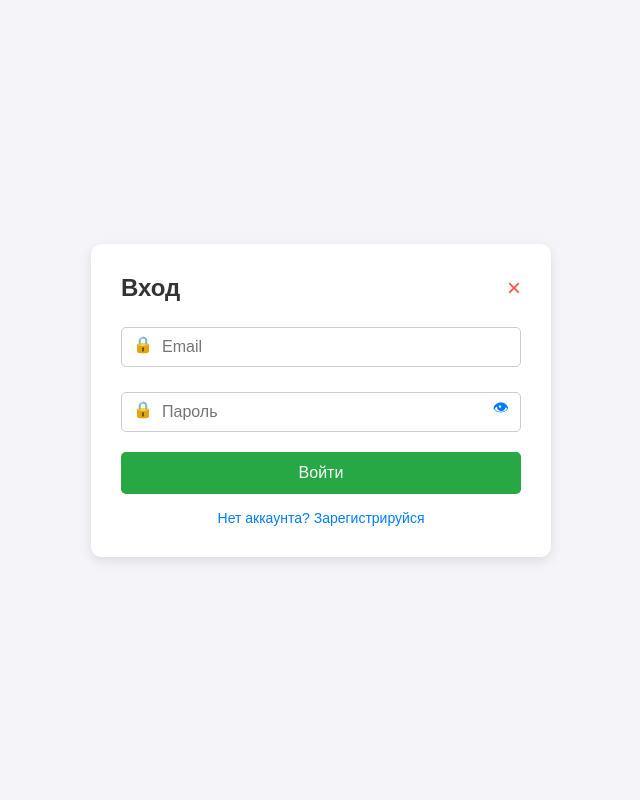
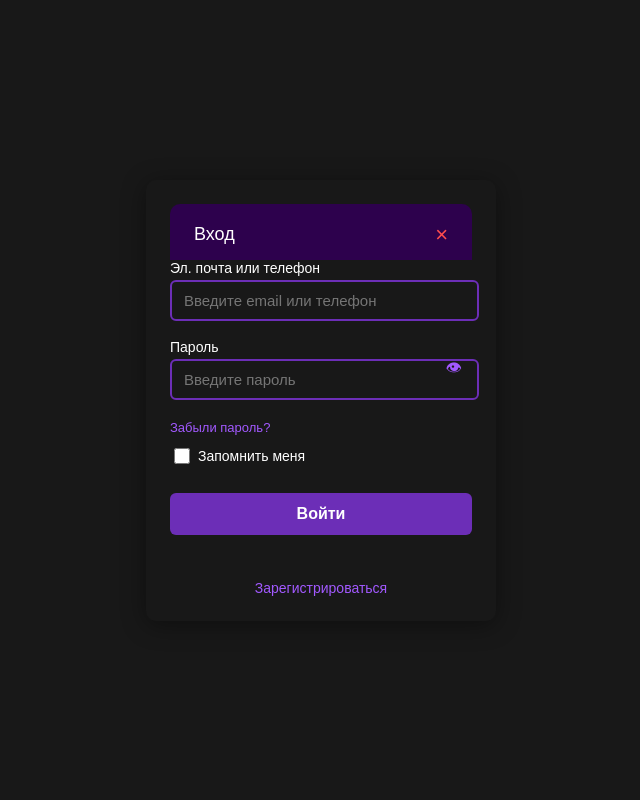
Before and after one commit to ada231asd/brow12, a PHP site: page /brow12/front/auth.html in a window 1280 px wide. Shown: the whole page, without its empty margins (319-959 px from the left). Run offline with PHP 8.4, Linux system fonts and the light colour scheme.

Commit message:
nn-stab-dp13

```diff
--- a/front/auth.html
+++ b/front/auth.html
@@ -7,127 +7,168 @@
     <style>
         body {
             font-family: Arial, sans-serif;
-            background-color: #f4f4f9;
+            background: #181818;
             margin: 0;
             padding: 0;
+            min-height: 100vh;
             display: flex;
             justify-content: center;
             align-items: center;
-            min-height: 100vh;
         }
         .auth-container {
-            max-width: 400px;
-            width: 100%;
-            padding: 30px;
-            background: white;
-            box-shadow: 0 4px 12px rgba(0,0,0,0.1);
+            background: #181818;
             border-radius: 10px;
+            box-shadow: 0 4px 24px rgba(0,0,0,0.4);
+            width: 350px;
+            padding: 0;
         }
         .form-header {
+            background: #2d014d;
+            border-radius: 10px 10px 0 0;
+            padding: 18px 24px 12px 24px;
             display: flex;
             justify-content: space-between;
             align-items: center;
-            margin-bottom: 20px;
         }
         .form-header h2 {
+            color: #fff;
+            font-size: 20px;
             margin: 0;
-            color: #333;
-            font-size: 24px;
         }
         .close-btn {
             color: #ff4d4d;
-            font-size: 24px;
+            font-size: 22px;
             text-decoration: none;
-            transition: color 0.3s ease;
-        }
-        .close-btn:hover {
-            color: #e60000;
+            cursor: pointer;
         }
         .auth-form {
-            opacity: 0;
-            height: 0;
-            overflow: hidden;
-            transition: opacity 0.3s ease, height 0.3s ease;
+            display: none;
+            padding: 24px;
         }
         .auth-form.active {
-            opacity: 1;
-            height: auto;
+            display: block;
         }
         .form-group {
-            margin-bottom: 20px;
+            margin-bottom: 18px;
             position: relative;
         }
-        input {
-            width: 100%;
-            padding: 10px 10px 10px 40px;
-            margin-top: 5px;
-            box-sizing: border-box;
-            border: 1px solid #ccc;
-            border-radius: 5px;
-            font-size: 16px;
-            transition: border-color 0.3s ease;
+        label {
+            color: #fff;
+            font-size: 14px;
+            margin-bottom: 4px;
+            display: block;
         }
-        input:focus {
-            border-color: #007bff;
+        input[type="text"],
+        input[type="email"],
+        input[type="password"],
+        input[type="tel"] {
+            width: 85%;
+            padding: 10px 36px 10px 12px;
+            background: #181818;
+            border: 2px solid #6c2eb7;
+            border-radius: 6px;
+            color: #fff;
+            font-size: 15px;
             outline: none;
+            transition: border 0.2s;
+        }
+        input[type="text"]:focus,
+        input[type="email"]:focus,
+        input[type="password"]:focus,
+        input[type="tel"]:focus {
+            border: 2px solid #a259ff;
         }
         .password-icon {
             position: absolute;
-            left: 12px;
+            left: 10px;
             top: 50%;
             transform: translateY(-50%);
-            color: #666;
+            color: #a259ff;
             font-size: 16px;
         }
         .toggle-password {
             position: absolute;
-            right: 12px;
+            right: 10px;
             top: 50%;
             transform: translateY(-50%);
             cursor: pointer;
-            color: #007bff;
+            color: #a259ff;
             font-size: 16px;
-            transition: color 0.3s ease;
         }
-        .toggle-password:hover {
-            color: #0056b3;
+        .forgot-link {
+            color: #a259ff;
+            font-size: 13px;
+            text-decoration: none;
+            margin-bottom: 10px;
+            display: inline-block;
+            transition: color 0.2s;
+        }
+        .forgot-link:hover {
+            color: #fff;
+        }
+        .checkbox-group {
+            display: flex;
+            align-items: center;
+            margin-bottom: 18px;
+        }
+        .checkbox-group input[type="checkbox"] {
+            accent-color: #a259ff;
+            width: 16px;
+            height: 16px;
+            margin-right: 8px;
+        }
+        .checkbox-group label {
+            color: #fff;
+            font-size: 14px;
+            margin: 0;
+            cursor: pointer;
         }
         button {
             width: 100%;
             padding: 12px;
-            background: #28a745;
-            color: white;
+            background: #6c2eb7;
+            color: #fff;
             border: none;
-            border-radius: 5px;
+            border-radius: 6px;
             font-size: 16px;
+            font-weight: bold;
             cursor: pointer;
-            transition: background 0.3s ease;
+            margin-top: 8px;
+            transition: background 0.2s;
         }
         button:hover {
-            background: #218838;
+            background: #a259ff;
+        }
+        .switch-form {
+            text-align: center;
+            margin-top: 18px;
+        }
+        .switch-form a {
+            color: #a259ff;
+            text-decoration: none;
+            font-size: 14px;
+            transition: color 0.2s;
+        }
+        .switch-form a:hover {
+            color: #fff;
         }
         .error {
             color: #ff4d4d;
-            margin-top: 10px;
-            font-size: 14px;
-            transition: opacity 0.3s ease;
+            margin-top: 8px;
+            font-size: 13px;
+            min-height: 18px;
         }
-        input[type="hidden"] {
-            display: none;
+        .user-agreement {
+            color: #bdbdbd;
+            font-size: 12px;
+            margin-bottom: 10px;
         }
-        .switch-form {
-            text-align: center;
-            margin-top: 15px;
+        .user-agreement a {
+            color: #a259ff;
+            text-decoration: underline;
         }
-        .switch-form a {
-            color: #007bff;
-            text-decoration: none;
-            font-size: 14px;
-            transition: color 0.3s ease;
-        }
-        .switch-form a:hover {
-            color: #0056b3;
-            text-decoration: underline;
+        .user-agreement a:hover {
+            color: #fff;
         }
     </style>
 </head>
@@ -135,51 +176,62 @@
     <div class="auth-container">
         <form id="loginForm" class="auth-form active">
             <div class="form-header">
-                <h2>Вход</h2>
-                <a href="/" class="close-btn">×</a>
+                <span style="font-size:18px;color:#fff;">Вход</span>
+                <a href="#" class="close-btn" onclick="window.location.href='/'">×</a>
             </div>
             <div class="form-group">
-                <span class="password-icon">🔒</span>
-                <input type="email" name="email" placeholder="Email" required>
+                <label for="loginEmail">Эл. почта или телефон</label>
+                <input type="text" name="email" id="loginEmail" placeholder="Введите email или телефон" required>
             </div>
             <div class="form-group">
-                <span class="password-icon">🔒</span>
-                <input type="password" name="password" id="loginPassword" placeholder="Пароль" required>
+                <label for="loginPassword">Пароль</label>
+                <input type="password" name="password" id="loginPassword" placeholder="Введите пароль" required>
                 <span class="toggle-password" id="toggleLoginPassword">👁</span>
+            </div>
+            <a href="#" class="forgot-link">Забыли пароль?</a>
+            <div class="checkbox-group">
+                <input type="checkbox" id="rememberMe" name="remember_me">
+                <label for="rememberMe">Запомнить меня</label>
             </div>
             <input type="hidden" name="csrf_token" id="csrf_token">
             <button type="submit">Войти</button>
             <div class="error" id="errorMessage"></div>
             <div class="switch-form">
-                <a href="#" id="switchToRegister">Нет аккаунта? Зарегистрируйся</a>
+                <a href="#" id="switchToRegister">Зарегистрироваться</a>
             </div>
         </form>
 
         <form id="registerForm" class="auth-form">
             <div class="form-header">
-                <h2>Регистрация</h2>
-                <a href="/" class="close-btn">×</a>
+                <span style="font-size:18px;color:#fff;">Регистрация</span>
+                <a href="#" class="close-btn" onclick="window.location.href='/'">×</a>
             </div>
             <div class="form-group">
-                <input type="text" name="name" placeholder="Имя" required>
+                <label for="registerName">Имя</label>
+                <input type="text" name="name" id="registerName" placeholder="Введите имя" required>
             </div>
             <div class="form-group">
-                <input type="email" name="email" placeholder="Email" required>
+                <label for="registerEmail">Эл. почта</label>
+                <input type="email" name="email" id="registerEmail" placeholder="Введите email" required>
             </div>
             <div class="form-group">
-                <input type="tel" name="phone" id="phone" placeholder="Номер телефона">
+                <label for="phone">Номер телефона</label>
+                <input type="tel" name="phone" id="phone" placeholder="+7 (___) ___-__-__">
             </div>
             <div class="form-group">
-                <span class="password-icon">🔒</span>
-                <input type="password" name="password" id="registerPassword" placeholder="Пароль" required>
+                <label for="registerPassword">Придумайте пароль</label>
+                <input type="password" name="password" id="registerPassword" placeholder="Введите пароль" required>
                 <span class="toggle-password" id="toggleRegisterPassword">👁</span>
                 <div class="error" id="passwordHint"></div>
             </div>
+            <div class="user-agreement">
+                Регистрируясь, вы соглашаетесь с <a href="#" target="_blank">пользовательским соглашением</a>.
+            </div>
             <input type="hidden" name="csrf_token" id="register_csrf_token">
             <button type="submit">Зарегистрироваться</button>
-            <div class="error" id="errorMessage"></div>
+            <div class="error" id="registerErrorMessage"></div>
             <div class="switch-form">
-                <a href="#" id="switchToLogin">Уже есть аккаунт? Войди</a>
+                <a href="#" id="switchToLogin">Я уже зарегистрирован</a>
             </div>
         </form>
     </div>
@@ -222,7 +274,6 @@
             document.querySelectorAll('.auth-form').forEach(el => el.classList.remove('active'));
             document.getElementById('registerForm').classList.add('active');
         });
-
         document.getElementById('switchToLogin').addEventListener('click', (e) => {
             e.preventDefault();
             document.querySelectorAll('.auth-form').forEach(el => el.classList.remove('active'));
@@ -234,14 +285,13 @@
             const password = document.getElementById('loginPassword');
             const type = password.getAttribute('type') === 'password' ? 'text' : 'password';
             password.setAttribute('type', type);
-            document.getElementById('toggleLoginPassword').textContent = type === 'password' ? '👁️' : '👁️‍🗨️';
+            document.getElementById('toggleLoginPassword').textContent = type === 'password' ? '👁' : '👁️‍🗨️';
         });
-
         document.getElementById('toggleRegisterPassword').addEventListener('click', () => {
             const password = document.getElementById('registerPassword');
             const type = password.getAttribute('type') === 'password' ? 'text' : 'password';
             password.setAttribute('type', type);
-            document.getElementById('toggleRegisterPassword').textContent = type === 'password' ? '👁️' : '👁️‍🗨️';
+            document.getElementById('toggleRegisterPassword').textContent = type === 'password' ? '👁' : '👁️‍🗨️';
         });
 
         // Маска для номера телефона
@@ -272,7 +322,11 @@
             for (let [key, value] of formData.entries()) {
                 data[key] = value;
             }
-            const errorElement = document.getElementById('errorMessage');
+            // Для чекбокса remember_me
+            if (form.id === 'loginForm') {
+                data['remember_me'] = document.getElementById('rememberMe').checked ? 1 : 0;
+            }
+            const errorElement = form.id === 'loginForm' ? document.getElementById('errorMessage') : document.getElementById('registerErrorMessage');
             const passwordHint = document.getElementById('passwordHint');
 
             if (action === 'register') {
@@ -299,7 +353,6 @@
                     credentials: 'include',
                     body: JSON.stringify(data)
                 });
-
                 const text = await response.text();
                 const result = JSON.parse(text);
                 if (result.status === 'success') {
@@ -307,7 +360,7 @@
                     errorElement.textContent = '';
                     const roleId = String(result.user ? result.user.role : '2');
                     if (action === 'register') {
-                        window.location.href = '/auth.html';
+                        window.location.href = 'auth.html';
                     } else if (roleId === '1') {
                         window.location.href = '../../admin/admin.php';
                     } else if (roleId === '2') {
@@ -327,7 +380,6 @@
             e.preventDefault();
             handleFormSubmit(e.target, 'login');
         });
-
         document.getElementById('registerForm').addEventListener('submit', e => {
             e.preventDefault();
             handleFormSubmit(e.target, 'register');
```
Also changed, not shown: css/style.css (+11 -4 lines), front/css/style.css (+2 -39 lines), pk_st (6).sql (added), 2 other files.
